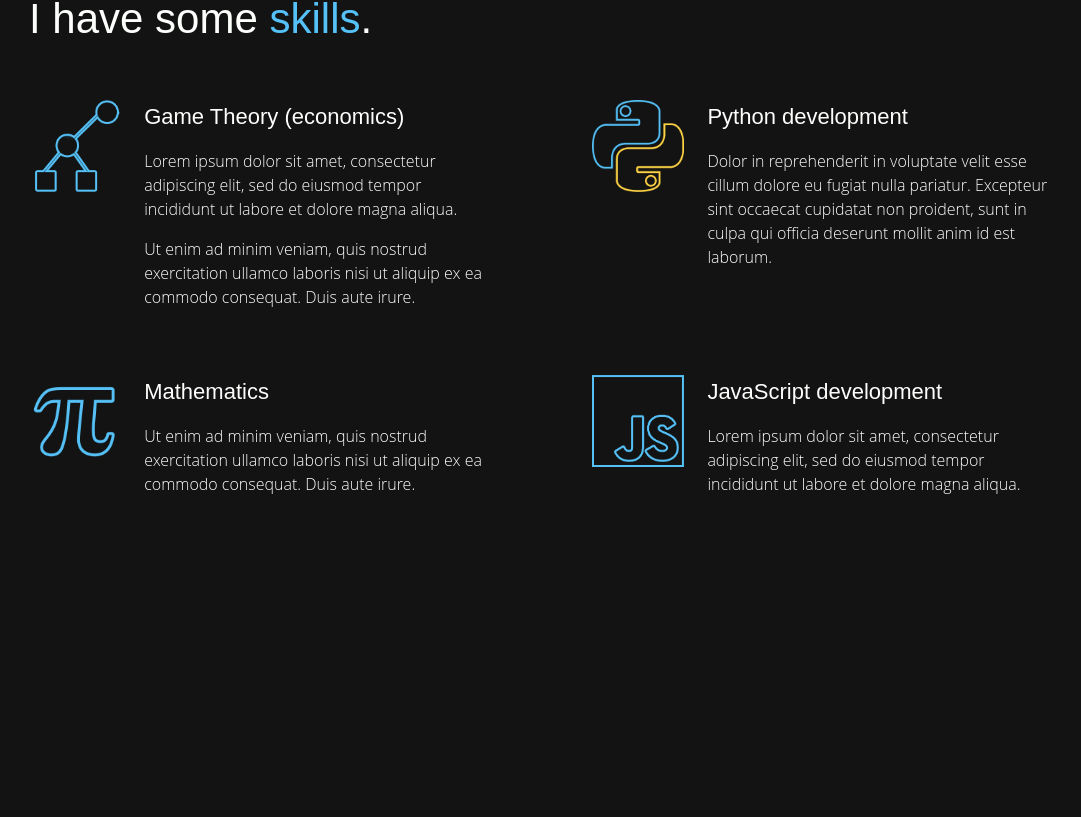
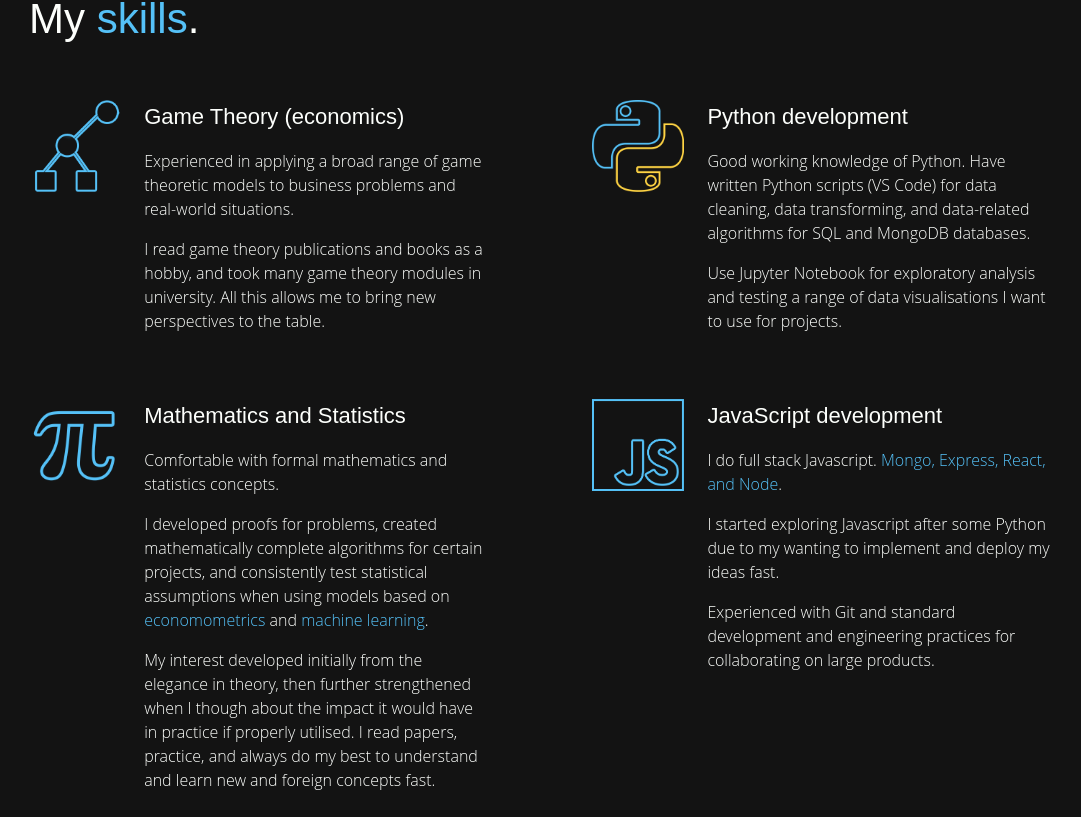
Before and after one commit to pamelachia/portfolio, a React (Create React App) app: page / in a window 1280 px wide. Shown: the part 963-1780 px from the top of the page, without its empty margins (99-1180 px from the left). Built offline with nearby package versions, Linux system fonts and the light colour scheme; what webfontloader would draw is missing.

Commit message:
edited skills section

```diff
--- a/src/components/Sections/Skills.jsx
+++ b/src/components/Sections/Skills.jsx
@@ -61,7 +61,7 @@ class Skills extends Component {
             <div className={style}>
                 <Appear>
                     <Title>
-                        I have some <Accent>skills</Accent>.
+                        My <Accent>skills</Accent>.
                     </Title>
                     <div className={gridStyle}>
                         <Card>
@@ -70,14 +70,10 @@ class Skills extends Component {
                                 title=" Game Theory (economics)"
                             >
                                 <p>
-                                    Lorem ipsum dolor sit amet, consectetur
-                                    adipiscing elit, sed do eiusmod tempor
-                                    incididunt ut labore et dolore magna aliqua.
+                                    Experienced in applying a broad range of game theoretic models to business problems and real-world situations.
                                 </p>
                                 <p>
-                                    Ut enim ad minim veniam, quis nostrud
-                                    exercitation ullamco laboris nisi ut aliquip
-                                    ex ea commodo consequat. Duis aute irure.
+                                    I read game theory publications and books as a hobby, and took many game theory modules in university. All this allows me to bring new perspectives to the table.
                                 </p>
                             </Skill>
                         </Card>
@@ -87,20 +83,23 @@ class Skills extends Component {
                                 title="Python development"
                             >
                                 <p>
-                                    Dolor in reprehenderit in voluptate velit
-                                    esse cillum dolore eu fugiat nulla pariatur.
-                                    Excepteur sint occaecat cupidatat non
-                                    proident, sunt in culpa qui officia deserunt
-                                    mollit anim id est laborum.
+                                    Good working knowledge of Python. Have written Python scripts (VS Code) for data cleaning, data transforming, and data-related algorithms for SQL and MongoDB databases.
+                                </p>
+                                <p>
+                                    Use Jupyter Notebook for exploratory analysis and testing a range of data visualisations I want to use for projects.
                                 </p>
                             </Skill>
                         </Card>
                         <Card>
-                            <Skill imgSrc="img/maths.png" title="Mathematics">
+                            <Skill imgSrc="img/maths.png" title="Mathematics and Statistics">
                                 <p>
-                                    Ut enim ad minim veniam, quis nostrud
-                                    exercitation ullamco laboris nisi ut aliquip
-                                    ex ea commodo consequat. Duis aute irure.
+                                    Comfortable with formal mathematics and statistics concepts.
+                                </p>
+                                <p>
+                                    I developed proofs for problems, created mathematically complete algorithms for certain projects, and consistently test statistical assumptions when using models based on <Accent>economometrics</Accent> and <Accent>machine learning</Accent>.
+                                </p>
+                                <p>
+                                    My interest developed initially from the elegance in theory, then further strengthened when I though about the impact it would have in practice if properly utilised. I read papers, practice, and always do my best to understand and learn new and foreign concepts fast.
                                 </p>
                             </Skill>
                         </Card>
@@ -110,9 +109,13 @@ class Skills extends Component {
                                 title="JavaScript development"
                             >
                                 <p>
-                                    Lorem ipsum dolor sit amet, consectetur
-                                    adipiscing elit, sed do eiusmod tempor
-                                    incididunt ut labore et dolore magna aliqua.
+                                    I do full stack Javascript. <Accent>Mongo, Express, React, and Node</Accent>.
+                                </p>
+                                <p>
+                                    I started exploring Javascript after some Python due to my wanting to implement and deploy my ideas fast.
+                                </p>
+                                <p>
+                                    Experienced with Git and standard development and engineering practices for collaborating on large products.
                                 </p>
                             </Skill>
                         </Card>
```
